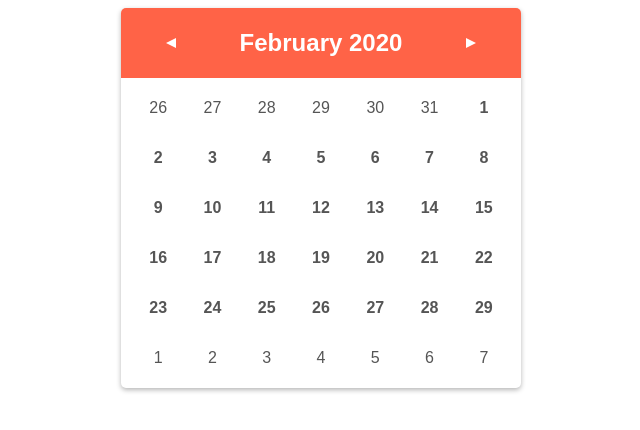
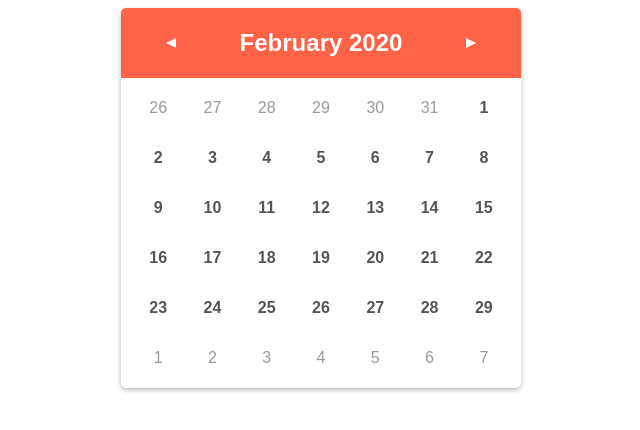
Before and after one commit to uri-ustrell/holidays-calendar-nextjs, a Next.js app: page / in a window 1280 px wide. Shown: the top 430 px of the page, without its empty margins (319-959 px from the left). Built offline with nearby package versions, Linux system fonts and the light colour scheme; no server answers.

Commit message:
map holidays to viewMap

```diff
--- a/components/calendar.jsx
+++ b/components/calendar.jsx
@@ -10,7 +10,6 @@ const CalendarWrapper = styled.div`
 	overflow: hidden;
 	box-shadow: 0px 2px 5px 0px rgba(0, 0, 0, 0.29);
 	font-family: sans-serif;
-	color: #555;
 `;
 
 const CalendarGrid = styled.div`
@@ -30,34 +29,55 @@ const CalendarDay = styled.div`
 	height: 40px;
 	margin: auto;
 	cursor: pointer;
-	${({ active }) =>
-		active &&
-		`
+	color: #999;
+
+	${({ holiday, active }) => {
+		let style = "";
+		if (active) {
+			style += `
       font-weight: bold;
       transition: 0.3s;
+      color: #555;
+
       &:hover {
+        background: lightgrey;
+        color: white;
+      }
+    `;
+		}
+
+		if (holiday) {
+			style += `color: tomato;`;
+		}
+
+		if (holiday && active) {
+			style += `&:hover {
         background: tomato;
-        color: white
-      }
-    `}
+    }`;
+		}
+		return style;
+	}}
 `;
 
-export const Calendar = ({ date, holidays }) => {
+export const Calendar = ({ date, holidays = [] }) => {
 	const [month, setMonth] = useState(date);
 
 	const monthDays = calendarUtils.getMonthDaysMap(month);
 	const firstDayPosition = calendarUtils.getFirstDayPosition(
 		monthDays[Object.keys(monthDays)[0]]
 	);
-	const monthMap = calendarUtils.getMonthViewMap(monthDays);
+	const monthMapWithoutHolidays = calendarUtils.getMonthViewMap(monthDays);
+	const monthMap = calendarUtils.getMonthViewWithHolidays(
+		monthMapWithoutHolidays,
+		holidays
+	);
 	const monthDaysList = calendarUtils.getMonthViewOrderedList(
 		monthMap,
 		firstDayPosition
 	);
-
+	console.log(monthMap);
 	const handleChangeMonthClick = steps =>
 		setMonth(prevMonth => prevMonth.add(steps, "month"));
-
 	return (
 		<CalendarWrapper>
 			<CalendarHeader
@@ -67,7 +87,11 @@ export const Calendar = ({ date, holidays }) => {
 			/>
 			<CalendarGrid>
 				{monthDaysList.map(day => (
-					<CalendarDay key={day} active={monthMap[day].active}>
+					<CalendarDay
+						key={day}
+						holiday={monthMap[day].holiday}
+						active={monthMap[day].active}
+					>
 						{calendarUtils.formatDate(day)}
 					</CalendarDay>
 				))}
--- a/utils/calendarUtils.js
+++ b/utils/calendarUtils.js
@@ -11,7 +11,7 @@ export const getMonthDays = date =>
 const getDate = (year, month, day) => dayjs(new Date(year, month, day));
 
 const dateToMapDay = (day, props) => ({
-	[day.format("YYYYMMDD")]: { date: day.format(), ...props }
+	[day.format("YYYYMMDD")]: { date: day.format(), holiday: false, ...props }
 });
 
 export const getFirstDayPosition = day => dayjs(day.date).get("d");
@@ -55,6 +55,14 @@ export const getMonthViewOrderedList = (monthView, position) => {
 		.filter((_, i) => i < 42);
 };
 
+export const getMonthViewWithHolidays = (monthView, holidays) =>
+	holidays.reduce((acc, curr) => {
+		const day = Object.keys(dateToMapDay(dayjs(curr.date), {}))[0];
+		if (acc.hasOwnProperty(day)) acc[day].holiday = true;
+
+		return { ...acc };
+	}, monthView);
+
 export const getMonthNumber = date => parseInt(dayjs(date).format("M"), 10);
 
 export const formatDate = date => dayjs(date).format("D");
```
